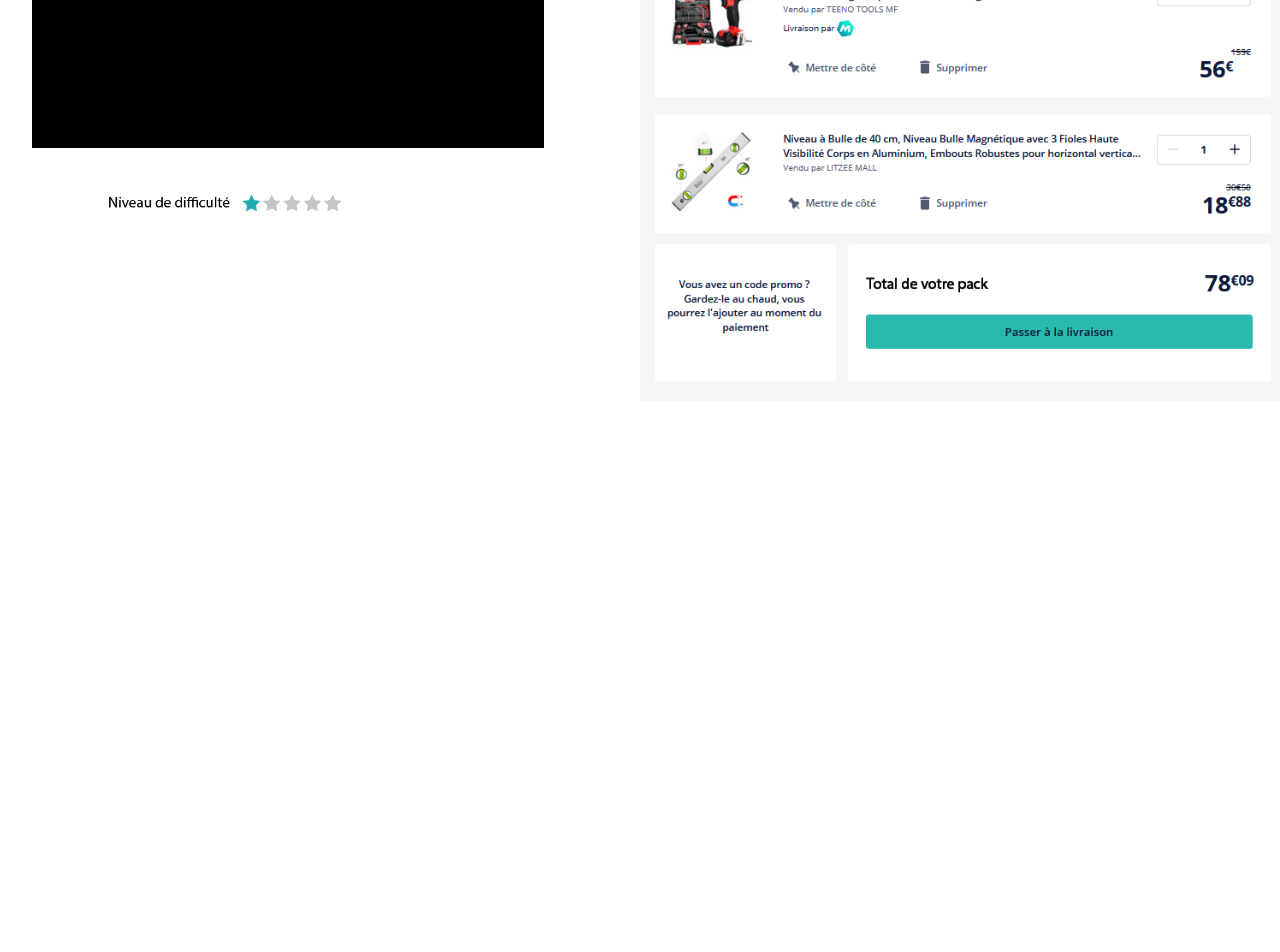
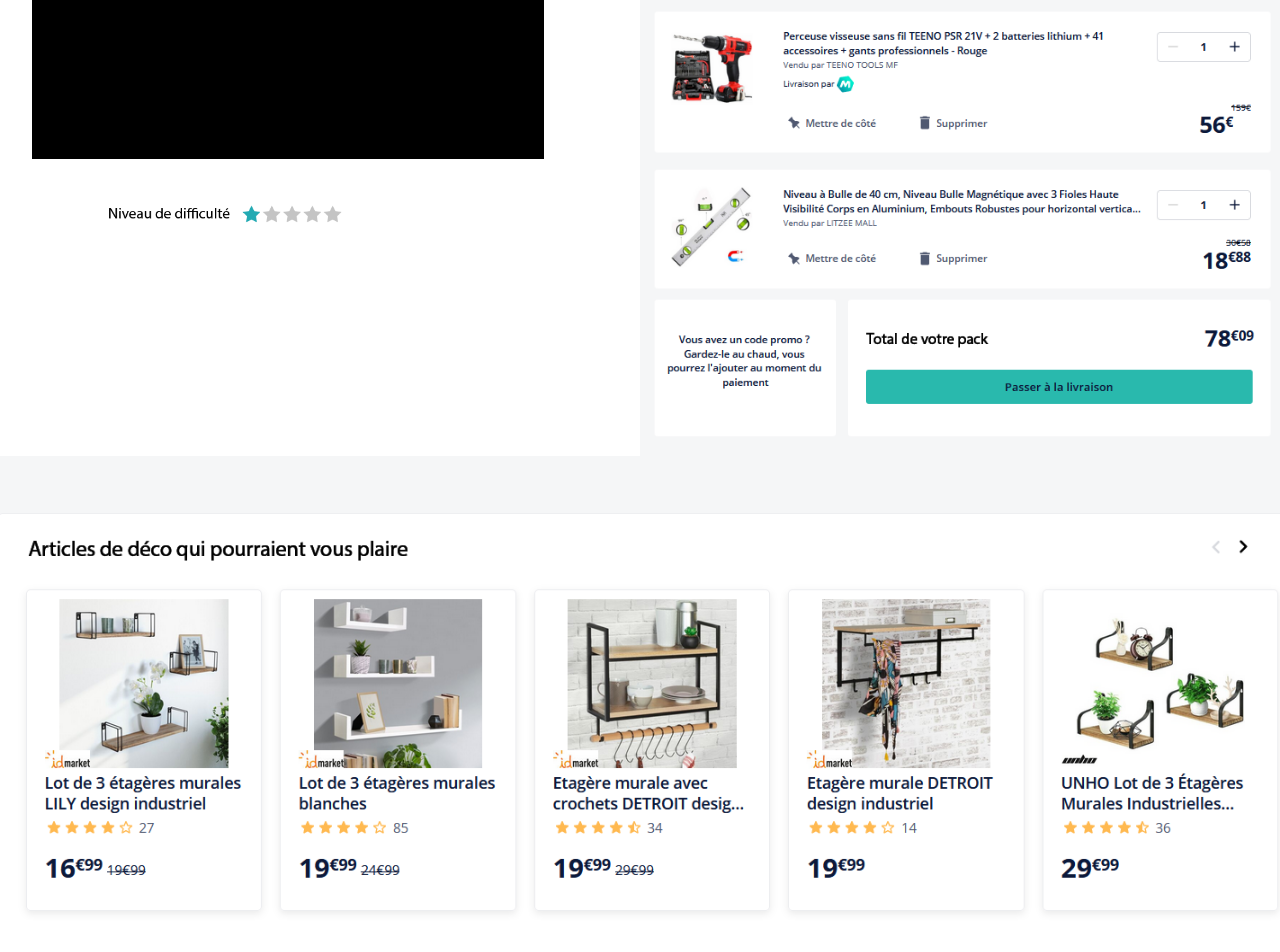
Before and after one commit to Neruso973/mano-mano, a React (Vite) app in the folder front-end/: page /starter in a window 1280 px wide. Shown: the part 288-1240 px from the top of the page. Before the commit the page ends 800 px from the top, so only its background shows below. Built offline with nearby package versions, Linux system fonts and the light colour scheme.

Commit message:
Basket (#11)

```diff
--- a/front-end/src/components/StarterPack.jsx
+++ b/front-end/src/components/StarterPack.jsx
@@ -1,20 +1,24 @@
 import details from "../assets/img/DetailPackPlan_de_travail_34.png";
 import level from "../assets/img/Difficulte.png";
+import other from "../assets/img/ArticlesSuppBricoPlan_de_travail_47.png"
 
 function StarterPack() {
   return (
-    <div className="bg-[#F5F6F7] h-screen flex justify-center">
+      <div>
+    <div className="bg-[#F5F6F7] h-screen flex flex-col justify-center">
       <div className="flex justify-between bg-white">
         <div className="flex flex-col w-[40%]">
             <h2 className="bg-gradient-to-r from-[#24A6B2] to-[#00ECCD] rounded-xl text-xl my-6  mx-10 p-2 text-white text-center"> Mettre une étagère à niveau ?</h2>
             <div className="w-[100%] h-[40%] bg-black my-6 mx-8"></div>
-            <img src={level} alt="" className="w-[50%] mx-24 my-4"/>
+            <img src={level} className="w-[50%] mx-24 my-4"/>
         </div>
         <div className="flex flex-col w-[50%]">
             <h2 className="green_text text-2xl">Votre pack comprend: </h2>
-            <img src={details} alt="" />
+            <img src={details} />
         </div>
       </div>
+    </div>
+      <img src={other} className="h-[30%]"/>
     </div>
   );
 }
```
Also changed, not shown: front-end/src/assets/img/ArticlesSuppBricoPlan_de_travail_47.png (added).
